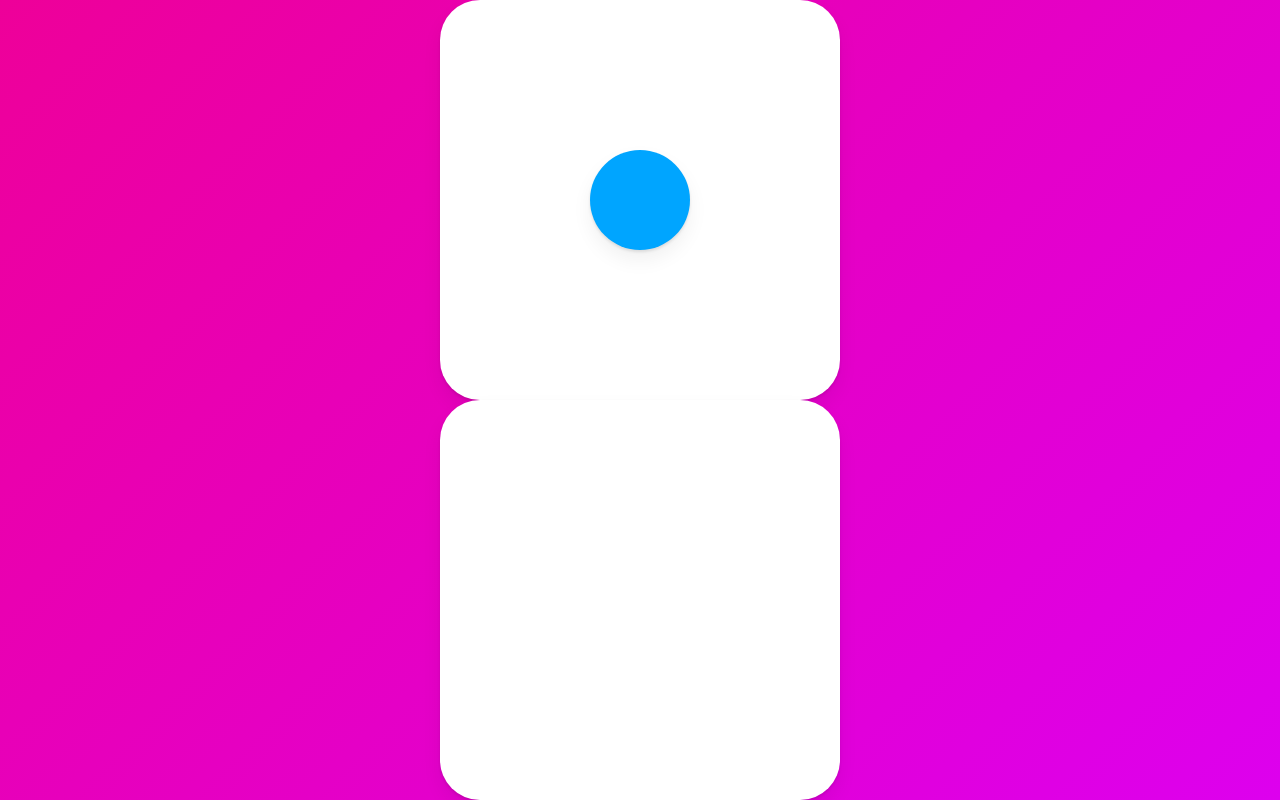
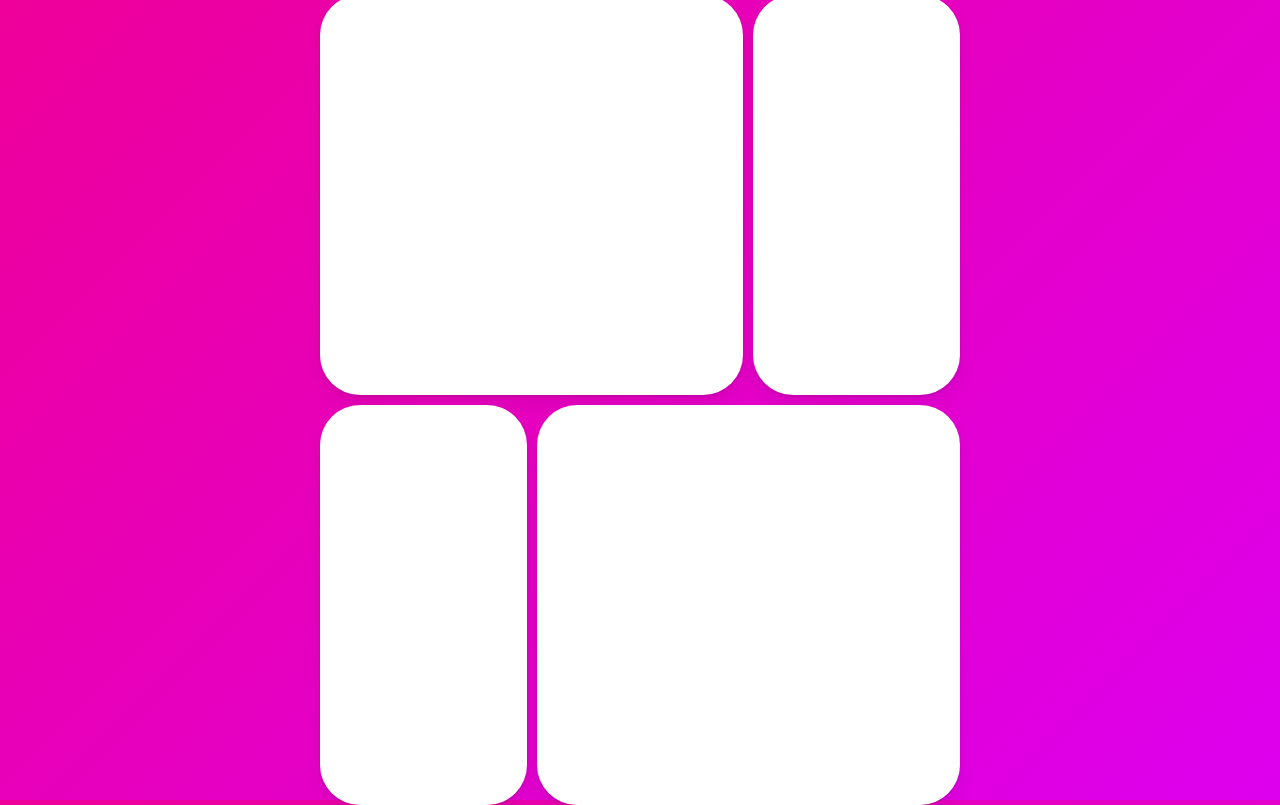
Before and after one commit to UHyun-K/animation, a React (Create React App) app: page / in a window 1280 px wide. Built offline with nearby package versions, Linux system fonts and the light colour scheme.

Commit message:
layoutId

```diff
--- a/src/App.tsx
+++ b/src/App.tsx
@@ -12,7 +12,6 @@ const Wrapper = styled(motion.div)`
     background: linear-gradient (135deg, rgb(238, 0, 153), rgba(221, 0, 28));
 `;
 const Box = styled(motion.div)`
-    width: 400px;
     height: 400px;
     background-color: rgba(255, 255, 255, 1);
     border-radius: 40px;
@@ -21,28 +20,51 @@ const Box = styled(motion.div)`
     align-items: center;
     box-shadow: 0 2px 3px rgba(0, 0, 0, 0.1), 0 10px 20px rgba(0, 0, 0, 0.06);
 `;
-const Circle = styled(motion.div)`
-    background-color: #00a5ff;
-    height: 100px;
-    width: 100px;
+const Grid = styled.div`
+    width: 50vw;
+    gap: 10px;
+    display: grid;
+    grid-template-columns: repeat(3, 1fr);
+    div:first-child,
+    div:last-child {
+        grid-column: span 2;
+    }
+`;
 
-    box-shadow: 0 2px 3px rgba(0, 0, 0, 0.1), 0 10px 20px rgba(0, 0, 0, 0.06);
+const Overlay = styled(motion.div)`
+    width: 100%;
+    height: 100%;
+    background-color: rgba(0, 0, 0, 0.5);
+    position: absolute;
+    display: flex;
+    justify-content: center;
+    align-items: center;
 `;
 function App() {
     const [clicked, setClicked] = useState(false);
     const toggleClicked = () => setClicked((prev) => !prev);
     return (
         <Wrapper onClick={toggleClicked}>
-            <Box>
-                {!clicked ? (
-                    <Circle layoutId="circle" style={{ borderRadius: 50 }} />
+            <Grid>
+                <Box layoutId="hello" />
+                <Box />
+                <Box />
+                <Box />
+            </Grid>
+            <AnimatePresence>
+                {clicked ? (
+                    <Overlay
+                        initial={{ opacity: 0 }}
+                        animate={{ opacity: 1 }}
+                        exit={{ opacity: 0 }}
+                    >
+                        <Box
+                            layoutId="hello"
+                            style={{ width: 400, height: 400 }}
+                        />
+                    </Overlay>
                 ) : null}
-            </Box>
-            <Box>
-                {clicked ? (
-                    <Circle layoutId="circle" style={{ borderRadius: 0 }} />
-                ) : null}
-            </Box>
+            </AnimatePresence>
         </Wrapper>
     );
 }
```
